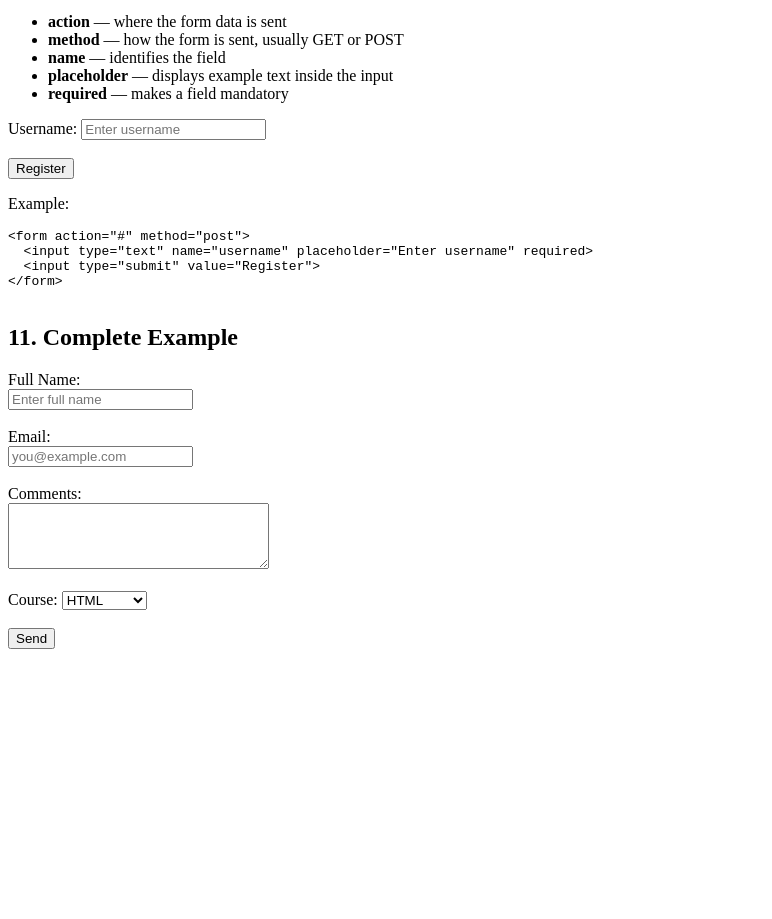
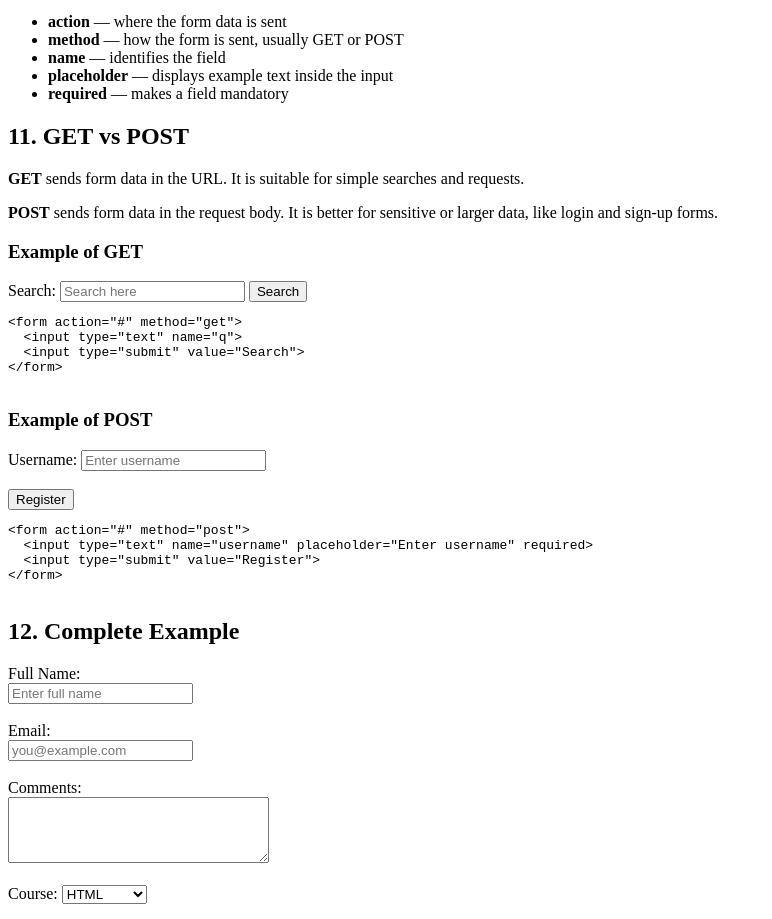
Before and after one commit to navdeepsingh7401/html_Project, a plain HTML site: page project 4/Forms.html in a window 1280 px wide. Shown: the part 2540-3459 px from the top of the page, without its empty margins (0-772 px from the left). Before the commit the page ends 3197 px from the top, so only its background shows below. Drawn offline with Linux system fonts and the light colour scheme.

Commit message:
Add GET and POST form examples

```diff
--- a/project 4/Forms.html
+++ b/project 4/Forms.html
@@ -178,6 +178,25 @@
         <li><strong>required</strong> — makes a field mandatory</li>
     </ul>
 
+    <h2>11. GET vs POST</h2>
+    <p><strong>GET</strong> sends form data in the URL. It is suitable for simple searches and requests.</p>
+    <p><strong>POST</strong> sends form data in the request body. It is better for sensitive or larger data, like login and sign-up forms.</p>
+
+    <h3>Example of GET</h3>
+    <form action="#" method="get">
+        <label for="search">Search:</label>
+        <input type="text" id="search" name="q" placeholder="Search here">
+        <input type="submit" value="Search">
+    </form>
+
+    <pre>
+&lt;form action="#" method="get"&gt;
+  &lt;input type="text" name="q"&gt;
+  &lt;input type="submit" value="Search"&gt;
+&lt;/form&gt;
+    </pre>
+
+    <h3>Example of POST</h3>
     <form action="#" method="post">
         <label for="username">Username:</label>
         <input type="text" id="username" name="username" placeholder="Enter username" required><br><br>
@@ -185,7 +204,6 @@
         <input type="submit" value="Register">
     </form>
 
-    <p>Example:</p>
     <pre>
 &lt;form action="#" method="post"&gt;
   &lt;input type="text" name="username" placeholder="Enter username" required&gt;
@@ -193,7 +211,7 @@
 &lt;/form&gt;
     </pre>
 
-    <h2>11. Complete Example</h2>
+    <h2>12. Complete Example</h2>
     <form action="#" method="post">
         <label for="full-name">Full Name:</label><br>
         <input type="text" id="full-name" name="full-name" placeholder="Enter full name" required><br><br>
```
